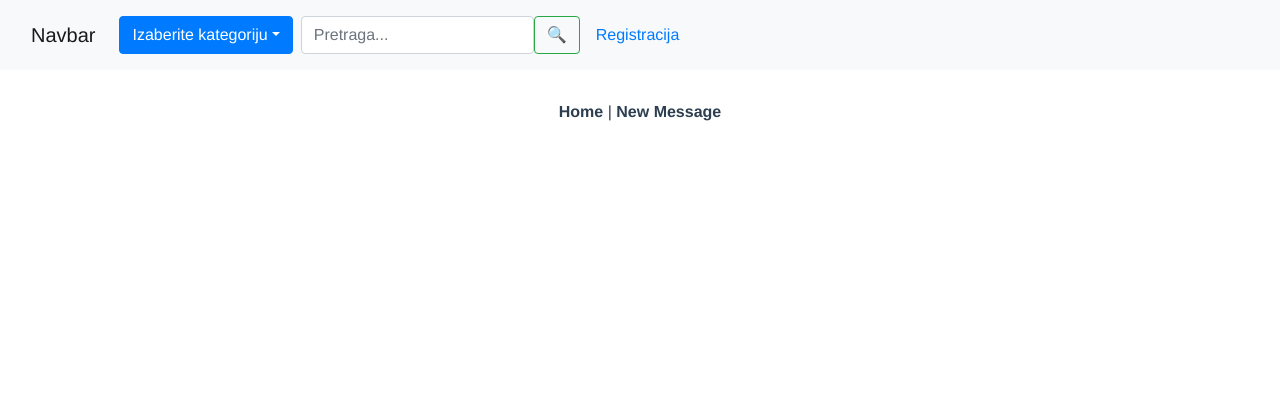
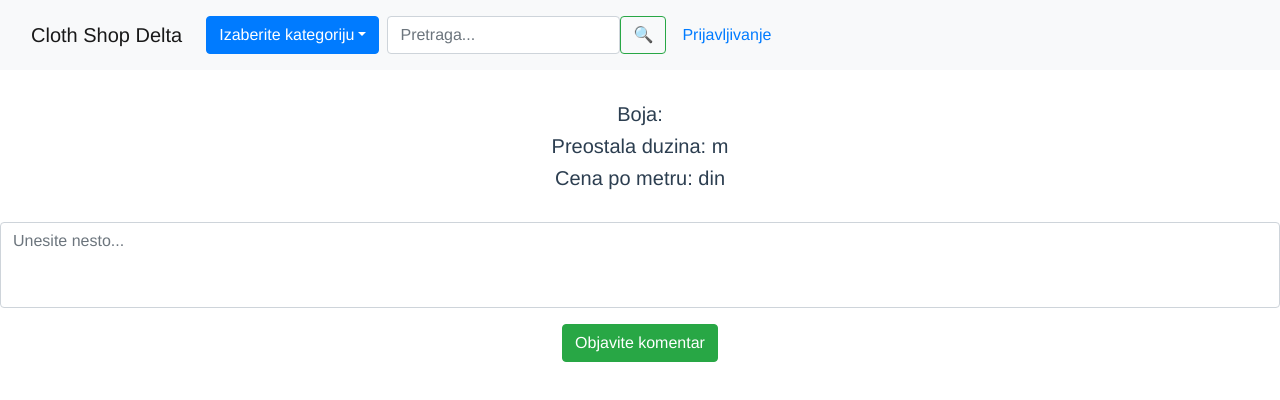
Before and after one commit to vmatovic/sj-projekat-node-vue-django-2021, a Vue app in the folder client_vue/: page /materijal/1 in a window 1280 px wide. Shown: the top 400 px of the page. Built offline with nearby package versions, Linux system fonts and the light colour scheme; no server answers.

Commit message:
Postavljanje komentara funkcionalnost na node.jsu

```diff
--- a/client_vue/src/App.vue
+++ b/client_vue/src/App.vue
@@ -1,10 +1,6 @@
 <template>
   <div id="app">
     <Header />
-    <div id="nav">
-      <router-link to="/">Home</router-link> |
-      <router-link to="/edit">New Message</router-link>
-    </div>
     <router-view />
   </div>
 </template>
--- a/client_vue/src/components/Header.vue
+++ b/client_vue/src/components/Header.vue
@@ -1,7 +1,7 @@
 <template>
     <nav class="navbar navbar-expand-lg navbar-light bg-light">
         <div class="container-fluid">
-            <a class="navbar-brand" href="/">Navbar</a>
+            <a class="navbar-brand" href="/">Cloth Shop Delta</a>
             <button class="navbar-toggler" type="button" data-bs-toggle="collapse" data-bs-target="#navbarSupportedContent" aria-controls="navbarSupportedContent" aria-expanded="false" aria-label="Toggle navigation">
             <span class="navbar-toggler-icon"></span>
             </button>
@@ -9,12 +9,9 @@
             <ul class="navbar-nav me-auto mb-2 mb-lg-0">
                 <li class="nav-item dropdown">
                     <b-dropdown id="dropdown-1" text="Izaberite kategoriju" variant="primary" class="m-md-2">
-                        <b-dropdown-item>Materijali</b-dropdown-item>
-                        <b-dropdown-item>Dugmici</b-dropdown-item>
-                        <b-dropdown-item>Materijali za namestaj</b-dropdown-item>
-                        <b-dropdown-divider></b-dropdown-divider>
-                        <b-dropdown-item active>Active action</b-dropdown-item>
-                        <b-dropdown-item disabled>Disabled action</b-dropdown-item>
+                        <b-dropdown-item href="/materijali">Materijali</b-dropdown-item>
+                        <b-dropdown-item href="/dugmici">Dugmici</b-dropdown-item>
+                        <b-dropdown-item href="/namestaj">Materijali za namestaj</b-dropdown-item>
                     </b-dropdown>
                 </li>
             </ul>
@@ -22,7 +19,22 @@
                 <input class="form-control me-2 w-100" type="search" placeholder="Pretraga..." aria-label="Search">
                 <button class="btn btn-outline-success" type="submit">🔍</button>
             </form>
-            <a class="nav-link active" aria-current="page" href="#">Registracija</a>
+            <div v-if="!this.$store.getters.isLoggedIn">
+                <a class="nav-link active" aria-current="page" href="/login">Prijavljivanje</a>
+            </div>
+            <div v-else>
+                <b-dropdown id="dropdown-header" text="Nalog" class="m-2">
+                    <b-dropdown-header id="dropdown-header-label">
+                    {{ this.$store.getters.getUser.username }}
+                    </b-dropdown-header>
+                    <b-dropdown-item-button aria-describedby="dropdown-header-label">
+                    Profil
+                    </b-dropdown-item-button>
+                    <b-dropdown-item-button @click="logout" aria-describedby="dropdown-header-label">
+                    Odjava
+                    </b-dropdown-item-button>
+                </b-dropdown>
+            </div>
             </div>
         </div>
     </nav>
@@ -34,6 +46,12 @@ export default {
     name: "Header",
     computed: {
         ...mapState(['messages'])
+    },
+    methods: {
+        logout() {
+            this.$store.dispatch('logout');
+            this.$router.push('/login');
+        }
     }
 }
 </script>
--- a/client_vue/src/components/List.vue
+++ b/client_vue/src/components/List.vue
@@ -1,8 +1,8 @@
 <template>
     <b-list-group>
-        <b-list-group-item href="#some-link">Materijali</b-list-group-item>
-        <b-list-group-item href="#">Dugmici</b-list-group-item>
-        <b-list-group-item href="#">Namestaj</b-list-group-item>
+        <b-list-group-item href="/materijali">Materijali</b-list-group-item>
+        <b-list-group-item href="/dugmici">Dugmici</b-list-group-item>
+        <b-list-group-item href="/namestaj">Materijali za namestaj</b-list-group-item>
     </b-list-group>
 </template>
 
--- a/client_vue/src/components/MaterijaliLinkovi.vue
+++ b/client_vue/src/components/MaterijaliLinkovi.vue
@@ -1,6 +1,8 @@
 <template>
     <div class="text-left">
-        <h5> <strong>{{ materijal.naziv }} {{ materijal.boja }}</strong> {{materijal.cena_po_metru}}</h5>
+        <router-link :to="{name: 'JedanMaterijal', params: {id: materijal.materijalID}}">
+            <h5> <strong>{{ materijal.naziv }} {{ materijal.boja }}</strong> {{materijal.cena_po_metru}}</h5>
+        </router-link>
     </div>
 </template>
 
--- a/client_vue/src/router/index.js
+++ b/client_vue/src/router/index.js
@@ -8,6 +8,7 @@ import NewMessage from '@/views/NewMessage.vue'
 import Materijali from '@/views/Materijali.vue'
 import Dugmici from '@/views/Dugmici.vue'
 import Namestaj from '@/views/MaterijaliNamestaj.vue'
+import JedanMaterijal from '@/views/JedanMaterijal.vue'
 
 Vue.use(VueRouter)
 
@@ -21,6 +22,11 @@ const routes = [
     path: '/materijali',
     name: 'Materijali',
     component: Materijali
+  },
+  {
+    path: '/materijal/:id',
+    name: 'JedanMaterijal',
+    component: JedanMaterijal
   },
   {
     path: '/dugmici',
@@ -41,16 +47,6 @@ const routes = [
     path: '/login',
     name: 'login',
     component: LogIn
-  },
-  {
-    path: '/edit',
-    name: 'newMessage',
-    component: NewMessage
-  },
-  {
-    path: '/message/:id',
-    name: 'message',
-    component: Message
   }
 ]
 
--- a/client_vue/src/views/Home.vue
+++ b/client_vue/src/views/Home.vue
@@ -3,7 +3,6 @@
         <List />
         <h1>Cao {{ username }}</h1>
         <p>{{ secretMessage }}</p>
-        <input type="button" @click="logout" value="Log out" />
     </div>
 </template>
 
@@ -26,10 +25,6 @@ export default {
         this.secretMessage = await AuthService.getSecret();
     },
     methods: {
-        logout() {
-            this.$store.dispatch('logout');
-            this.$router.push('/login');
-        }
     },
     components: {
         List
--- /dev/null
+++ b/client_vue/src/views/JedanMaterijal.vue
@@ -0,0 +1,63 @@
+<template>
+    <div>
+        <h1>{{matstat.naziv}}</h1>
+        <div class="p-left">
+            <br>
+            <h5>Boja: {{matstat.boja}}</h5>
+            <h5>Preostala duzina: {{matstat.preostala_duzina}}m</h5>
+            <h5>Cena po metru: {{matstat.cena_po_metru}} din</h5>
+        </div>
+        <br>
+        <div>
+            <b-form-textarea
+            id="textarea"
+            v-model="text"
+            placeholder="Unesite nesto..."
+            rows="3"
+            max-rows="6"
+            ></b-form-textarea>
+
+            <pre class="mt-3 mb-0">{{ text }}</pre>
+            <b-button @click="postComment" variant="success">Objavite komentar</b-button>
+        </div>
+    </div>
+</template>
+
+<script>
+import axios from 'axios';
+
+export default {
+    name: "JedanMaterijal",
+    data() {
+        return {
+            matstat: {
+            },
+            text: ''
+        };
+    },
+    mounted() {
+        this.matdata();
+    },
+    methods: {
+        async matdata() {
+            const { data } = await axios.get(`http://localhost:2999/api/materijal/${this.$route.params.id}`);
+            this.matstat = data.res;
+        },
+        postComment() {
+            const fullComment = {
+                tekst: this.text,
+                korID: this.$store.getters.getUser.id,
+                matID: this.$route.params.id
+            };
+
+            axios.post('http://localhost:2999/api/komentar', fullComment)
+                .then((res) => { this.$router.push(`/materijal/${this.$route.params.id}`); })
+                .catch((err) => console.log(err));
+        }
+    }
+}
+</script>
+
+<style scoped>
+
+</style>
```
Also changed, not shown: 1 other file (tests, documents, lock files or other folders).
